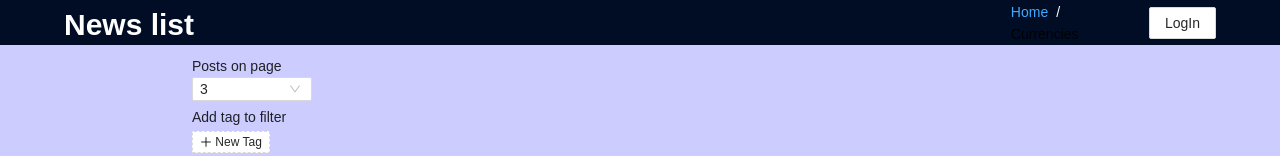
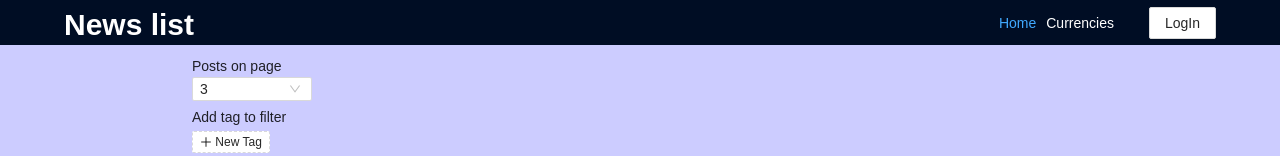
Before and after one commit to Shnyrkevich/News-List, a React (Create React App) app: page / in a window 1280 px wide. Shown: the top 156 px of the page. Built offline with nearby package versions, Linux system fonts and the light colour scheme.

Commit message:
feat: burger menu

```diff
--- a/src/components/Header/header.css
+++ b/src/components/Header/header.css
@@ -20,3 +20,29 @@
   justify-content: center;
   align-items: center;
 }
+
+.burger-button {
+  border: 2px solid white;
+  color: white;
+}
+
+.ant-drawer-header {
+  padding: 11px 10px;
+}
+
+.ant-drawer-close {
+  padding: 14px;
+}
+
+@media (max-width: 450px) {
+  .header-content {
+    width: 95%;
+  }
+}
+
+@media (max-width: 360px) {
+  .header-content {
+    width: 90%;
+    justify-content: space-between;
+  }
+}
--- a/src/components/Header/header.tsx
+++ b/src/components/Header/header.tsx
@@ -1,8 +1,8 @@
-import React from 'react';
+import React, { useEffect, useState } from 'react';
 import { useDispatch, useSelector } from 'react-redux';
 import './header.css';
-import { Button, Typography, Space, Avatar, Dropdown, Menu, Popconfirm } from 'antd';
-import { UserOutlined, EditOutlined, DeleteOutlined, ExportOutlined } from '@ant-design/icons';
+import { Button, Typography, Space, Avatar, Dropdown, Menu, Popconfirm, Drawer } from 'antd';
+import { UserOutlined, EditOutlined, DeleteOutlined, ExportOutlined, MenuOutlined } from '@ant-design/icons';
 import { actionCreator } from '../../store/actions';
 import { IUser } from '../../store/reducers/userAuthorizationReducer';
 import { getAuthUser } from '../../store/selectors/user-selectors';
@@ -11,6 +11,25 @@ import Navigation from '../Navigation/Navigation';
 export default function Header() {
   const authUser: IUser | null = useSelector(getAuthUser);
   const dispatch = useDispatch();
+  const [shortForm, setShortForm] = useState<boolean>(false);
+  const [burgerMenuVisible, setBurgerMenuVisible] = useState<boolean>(false);
+
+  function onPageSizeChange(e: any): void {
+    if (e.target.innerWidth <= 360) {
+      setShortForm(true);
+    } else if (e.target.innerWidth > 360) {
+      setShortForm(false);
+      setBurgerMenuVisible(false);
+    }
+  }
+
+  useEffect(() => {
+    if (window.innerWidth <= 360) setShortForm(true);
+    window.addEventListener('resize', onPageSizeChange);
+    return () => {
+      window.removeEventListener('resize', onPageSizeChange);
+    };
+  }, [shortForm]);
 
   function handleDropdownClick(e: any) {
     switch(e.key) {
@@ -48,13 +67,40 @@ export default function Header() {
     </Menu>
   );
 
+  function onBurgerMenuClose() {
+    setBurgerMenuVisible(false);
+  }
+
   return (
     <header className='header'>
       <div className='header-content'>
-        <Typography.Title level={2} className='header-title'>
-          News list
-        </Typography.Title>
-        <Navigation />
+        {
+          !shortForm ?
+          <>
+            <Typography.Title level={2} className='header-title'>
+              News list
+            </Typography.Title>
+            <Navigation />
+          </> :
+          <>
+            <Button
+              className='burger-button'
+              type='ghost'
+              shape='circle'
+              icon={<MenuOutlined size={28}/>}
+              onClick={() => setBurgerMenuVisible(true)}
+            />
+            <Drawer
+              title="News List"
+              placement="left"
+              closable={true}
+              onClose={onBurgerMenuClose}
+              visible={burgerMenuVisible}
+            >
+              <Navigation />
+            </Drawer>
+          </>
+        }
         {
           authUser ?
           <Dropdown overlay={menu} trigger={['click']}>
--- a/src/components/Navigation/Navigation.tsx
+++ b/src/components/Navigation/Navigation.tsx
@@ -1,17 +1,20 @@
 import React from 'react';
 import './navigation.css';
-import { Breadcrumb } from 'antd';
 import { NavLink } from 'react-router-dom';
 
 export default function Navigation() {
   return (
-    <Breadcrumb className='navigation'>
-      <Breadcrumb.Item>
-        <NavLink to='/'>Home</NavLink>
-      </Breadcrumb.Item>
-      <Breadcrumb.Item>
-        <NavLink to='/currencies'>Currencies</NavLink>
-      </Breadcrumb.Item>
-    </Breadcrumb>
+    <nav className='navigation'>
+      <NavLink
+        exact
+        to='/'>
+          Home
+      </NavLink>
+      <NavLink
+        to='/currencies'
+      >
+        Currencies
+      </NavLink>
+    </nav>
   );
 }
--- a/src/components/Navigation/navigation.css
+++ b/src/components/Navigation/navigation.css
@@ -1,14 +1,34 @@
 .navigation {
   margin-right: 30px;
+  display: flex;
+  justify-content: center;
+  align-items: center
 }
 
-.ant-breadcrumb > span a,
-.ant-breadcrumb > span:last-child a,
-.ant-breadcrumb-separator {
+.navigation a {
   color: white;
+  margin: 0 5px 0 5px;
 }
 
-.ant-breadcrumb span a.active,
-.ant-breadcrumb span a:hover {
+.navigation a.active,
+.navigation a:hover {
   color: #40a9ff;
 }
+
+@media (max-width: 400px) {
+  .navigation {
+    margin-right: 10px;
+  }
+}
+
+@media (max-width: 360px) {
+  .navigation {
+    flex-direction: column;
+    font-size: 15px;
+    text-transform: uppercase;
+  }
+
+  .navigation a {
+    color: black;
+  }
+}
--- a/src/store/reducers/postsReducer.ts
+++ b/src/store/reducers/postsReducer.ts
@@ -121,11 +121,11 @@ const postsReducer = (state = initialState, action: ActionTypes): InitialState =
         postsPage: {
           ...state.postsPage,
           posts: [
-            ...state.postsPage.posts,
             {
               id: state.postsPage.posts.length + 1,
               ...action.newPost
-            }
+            },
+            ...state.postsPage.posts,
           ]
         }
       };
--- a/src/style.css
+++ b/src/style.css
@@ -1,4 +1,4 @@
 body {
   overflow-x: hidden;
-  margin: 0;
+  margin: 0 auto;
 }
```
Also changed, not shown: src/components/Currencies/CurrenciesPage.tsx (+5 -5 lines).
